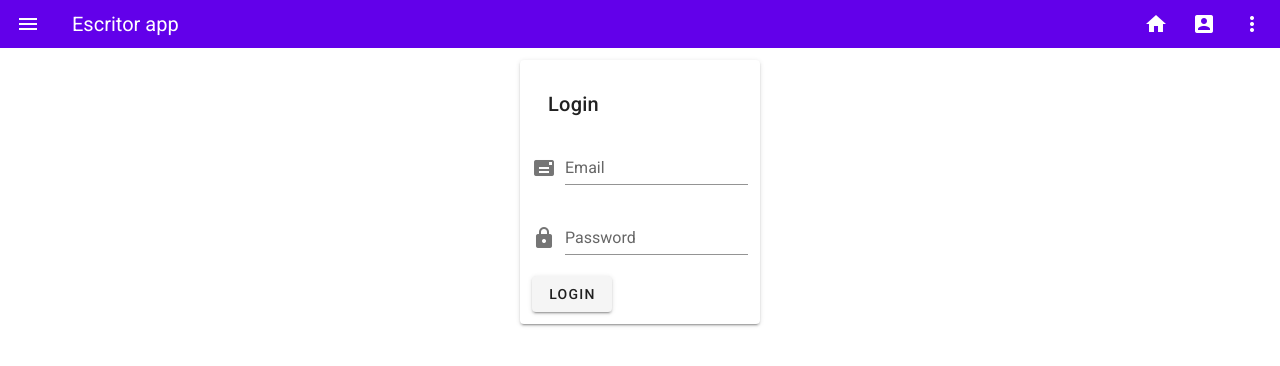
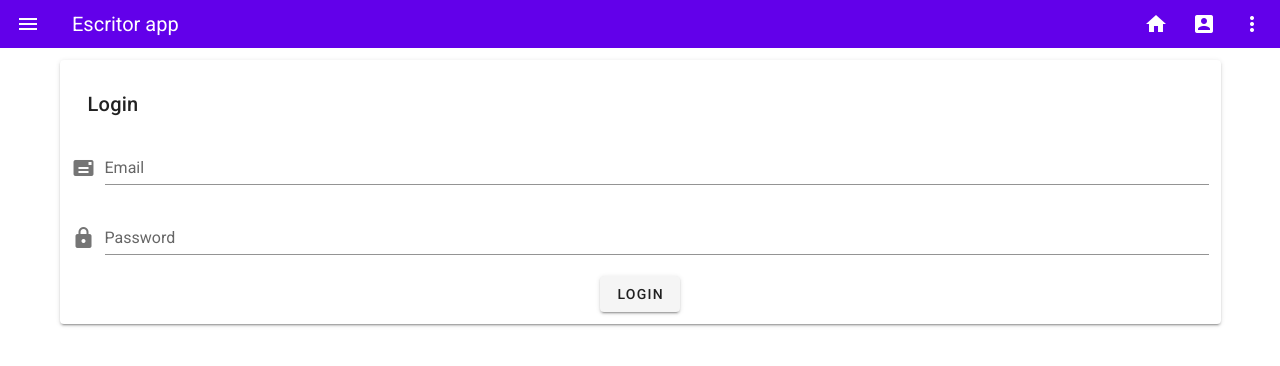
Before and after one commit to emigrox/escritorHer, a Vue app: page /login in a window 1280 px wide. Shown: the top 366 px of the page. Built offline with nearby package versions, Linux system fonts and the light colour scheme.

Commit message:
mejoras FEnd2

```diff
--- a/src/views/Login.vue
+++ b/src/views/Login.vue
@@ -1,8 +1,9 @@
 <template>
   <v-app>
-    <v-container>
-        <v-layout justify-space-around>
-      <v-card>
+    <v-container  >
+      <v-layout justify-space-around >
+          <v-flex >
+      <v-card hover>
         <v-container>
           <v-card-title> Login</v-card-title>
           <v-form ref="form" lazy-validation v-model="valid">
@@ -23,12 +24,14 @@
               type="password"
               required
             ></v-text-field>
+            <v-layout justify-space-around>
             <v-btn @click="validateLogin" :disabled="!valid" align-center
-              >Login</v-btn
-            >
+              >Login</v-btn>
+            </v-layout>
           </v-form>
         </v-container>
       </v-card>
+          </v-flex>
         </v-layout>
     </v-container>
   </v-app>
```
